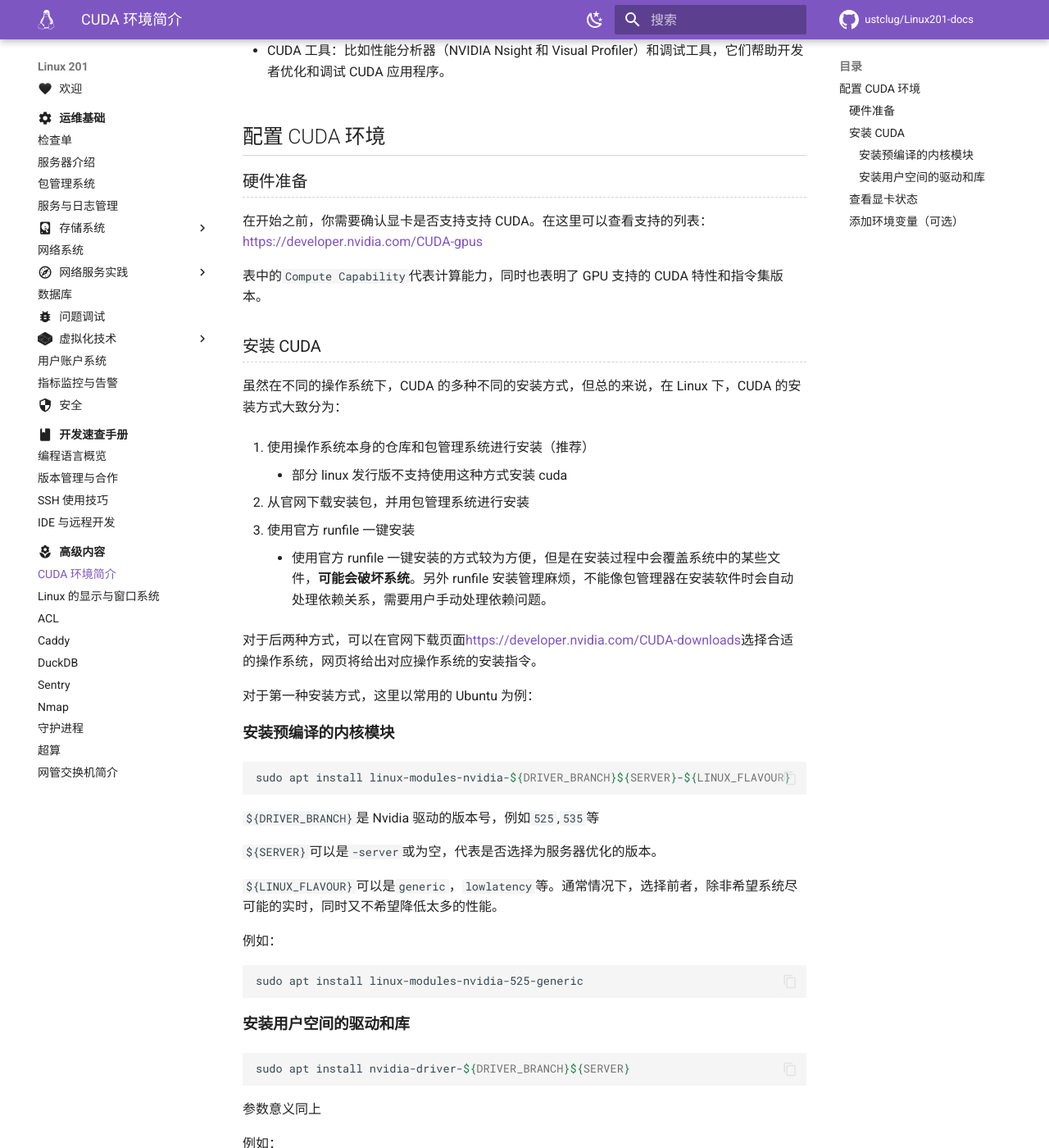
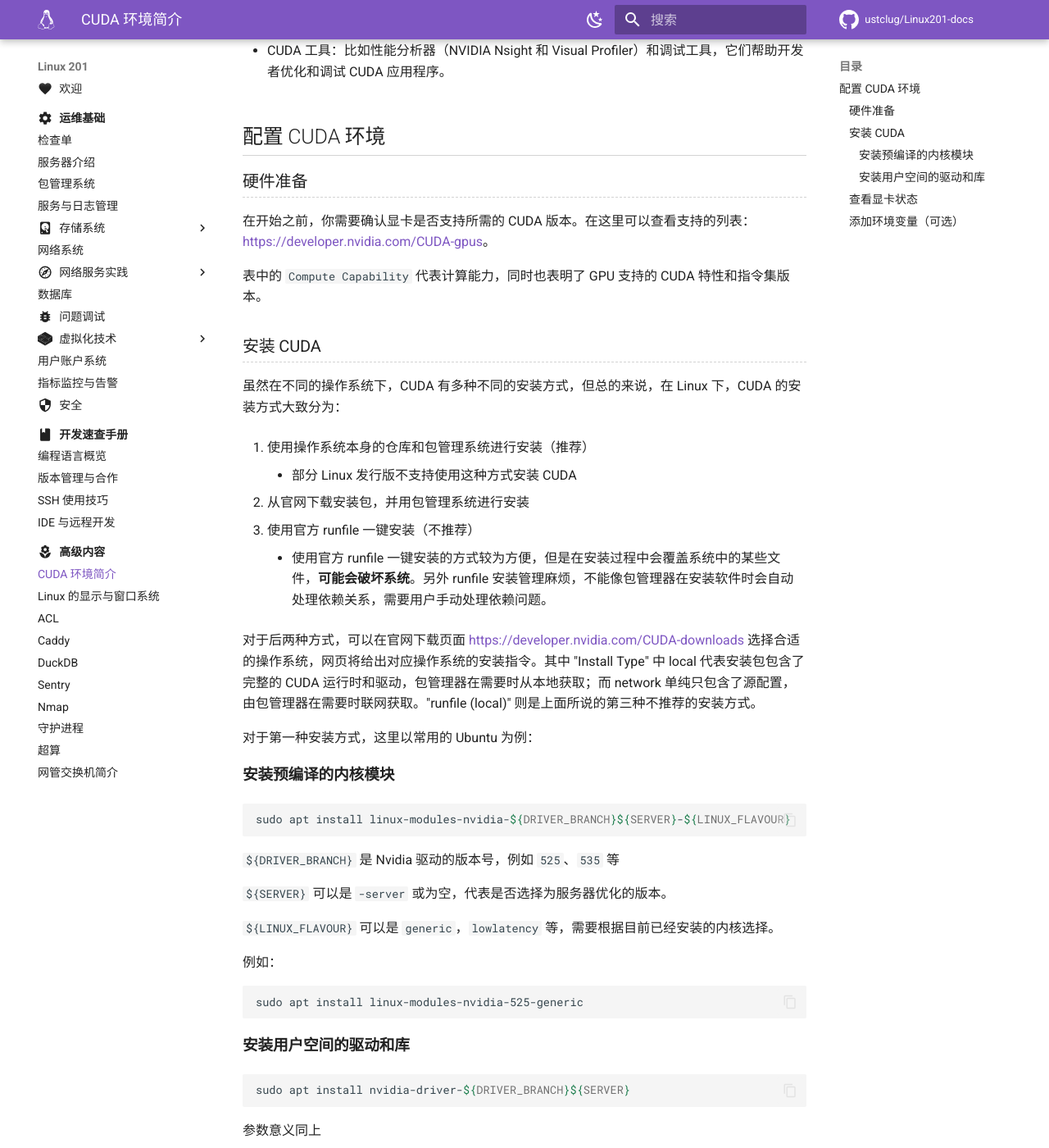
Before and after one commit to ustclug/Linux201-docs, an MkDocs documentation site: the page built from docs/advanced/cuda.md, in a window 1280 px wide and 1400 px high, scrolled down 488 px. Shown: the whole window at 82% size. Built offline with MkDocs 1.6.1 and Material for MkDocs 9.7.7, drawn with Linux system fonts in a browser that asks for light colours; comment, search, counter and statistics services are not loaded; some of the changed text lies outside the part shown.

Commit message:
advanced/cuda: format fix

````diff
--- a/docs/advanced/cuda.md
+++ b/docs/advanced/cuda.md
@@ -18,25 +18,25 @@
 
 ### 硬件准备
 
-在开始之前，你需要确认显卡是否支持支持 CUDA。在这里可以查看支持的列表：<https://developer.nvidia.com/CUDA-gpus>
+在开始之前，你需要确认显卡是否支持所需的 CUDA 版本。在这里可以查看支持的列表：<https://developer.nvidia.com/CUDA-gpus>。
 
-表中的`Compute Capability`代表计算能力，同时也表明了 GPU 支持的 CUDA 特性和指令集版本。
+表中的 `Compute Capability` 代表计算能力，同时也表明了 GPU 支持的 CUDA 特性和指令集版本。
 
 ### 安装 CUDA
 
-虽然在不同的操作系统下，CUDA 的多种不同的安装方式，但总的来说，在 Linux 下，CUDA 的安装方式大致分为：
+虽然在不同的操作系统下，CUDA 有多种不同的安装方式，但总的来说，在 Linux 下，CUDA 的安装方式大致分为：
 
 1. 使用操作系统本身的仓库和包管理系统进行安装（推荐）
 
-     - 部分 linux 发行版不支持使用这种方式安装 cuda
+     - 部分 Linux 发行版不支持使用这种方式安装 CUDA
 
 2. 从官网下载安装包，并用包管理系统进行安装
 
-3. 使用官方 runfile 一键安装
+3. 使用官方 runfile 一键安装（不推荐）
 
      - 使用官方 runfile 一键安装的方式较为方便，但是在安装过程中会覆盖系统中的某些文件，**可能会破坏系统**。另外 runfile 安装管理麻烦，不能像包管理器在安装软件时会自动处理依赖关系，需要用户手动处理依赖问题。
 
-对于后两种方式，可以在官网下载页面<https://developer.nvidia.com/CUDA-downloads>选择合适的操作系统，网页将给出对应操作系统的安装指令。
+对于后两种方式，可以在官网下载页面 <https://developer.nvidia.com/CUDA-downloads> 选择合适的操作系统，网页将给出对应操作系统的安装指令。其中 "Install Type" 中 local 代表安装包包含了完整的 CUDA 运行时和驱动，包管理器在需要时从本地获取；而 network 单纯只包含了源配置，由包管理器在需要时联网获取。"runfile (local)" 则是上面所说的第三种不推荐的安装方式。
 
 对于第一种安装方式，这里以常用的 Ubuntu 为例：
 
@@ -46,11 +46,11 @@
 sudo apt install linux-modules-nvidia-${DRIVER_BRANCH}${SERVER}-${LINUX_FLAVOUR}
 ```
 
-`${DRIVER_BRANCH}`是 Nvidia 驱动的版本号，例如`525`,`535`等
+`${DRIVER_BRANCH}` 是 Nvidia 驱动的版本号，例如 `525`、`535` 等
 
-`${SERVER}`可以是`-server`或为空，代表是否选择为服务器优化的版本。
+`${SERVER}` 可以是 `-server` 或为空，代表是否选择为服务器优化的版本。
 
-`${LINUX_FLAVOUR}`可以是`generic`，`lowlatency`等。通常情况下，选择前者，除非希望系统尽可能的实时，同时又不希望降低太多的性能。
+`${LINUX_FLAVOUR}` 可以是 `generic`，`lowlatency` 等，需要根据目前已经安装的内核选择。
 
 例如：
 
@@ -84,13 +84,13 @@
 
 !!! tip
 
-    `nvidia-smi`界面右上角显示的 CUDA 版本是指当前系统上安装的 NVIDIA 驱动支持的最高 CUDA 版本，并不是已安装的 CUDA 版本
+    `nvidia-smi` 界面右上角显示的 CUDA 版本是指当前系统上安装的 NVIDIA 驱动支持的最高 CUDA 版本，并不是已安装的 CUDA 版本。
 
 ### 添加环境变量（可选）
 
-如果你想要方便地在 Shell 中使用 CUDA 指令，需要将可执行文件目录加到`PATH`环境变量中
+如果你想要方便地在 Shell 中使用 CUDA 指令，需要将可执行文件目录加到 `PATH` 环境变量中。
 
-在`~/.bashrc`等文件中添加这一行
+在 `~/.bashrc` 等文件中添加这一行：
 
 ```shell
 export PATH=/usr/local/cuda/bin${PATH:+:${PATH}}
@@ -100,7 +100,7 @@
 
 如果编译项目时找不到 CUDA 库，则需要更新动态链接库路径。
 
-在`~/.bashrc`等文件中添加这一行
+在 `~/.bashrc` 等文件中添加这一行：
 
 ```shell
 export LD_LIBRARY_PATH=/usr/local/cuda/lib64${LD_LIBRARY_PATH:+:${LD_LIBRARY_PATH}}
````
